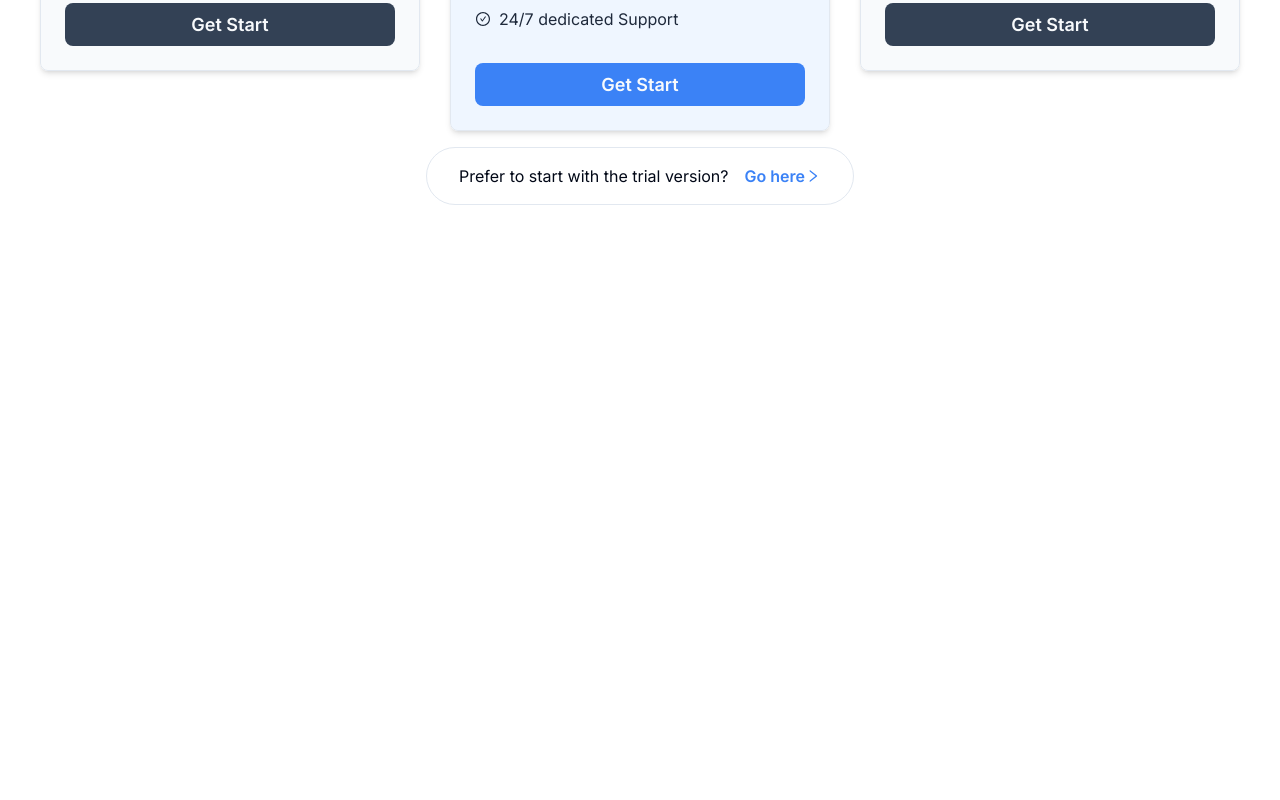
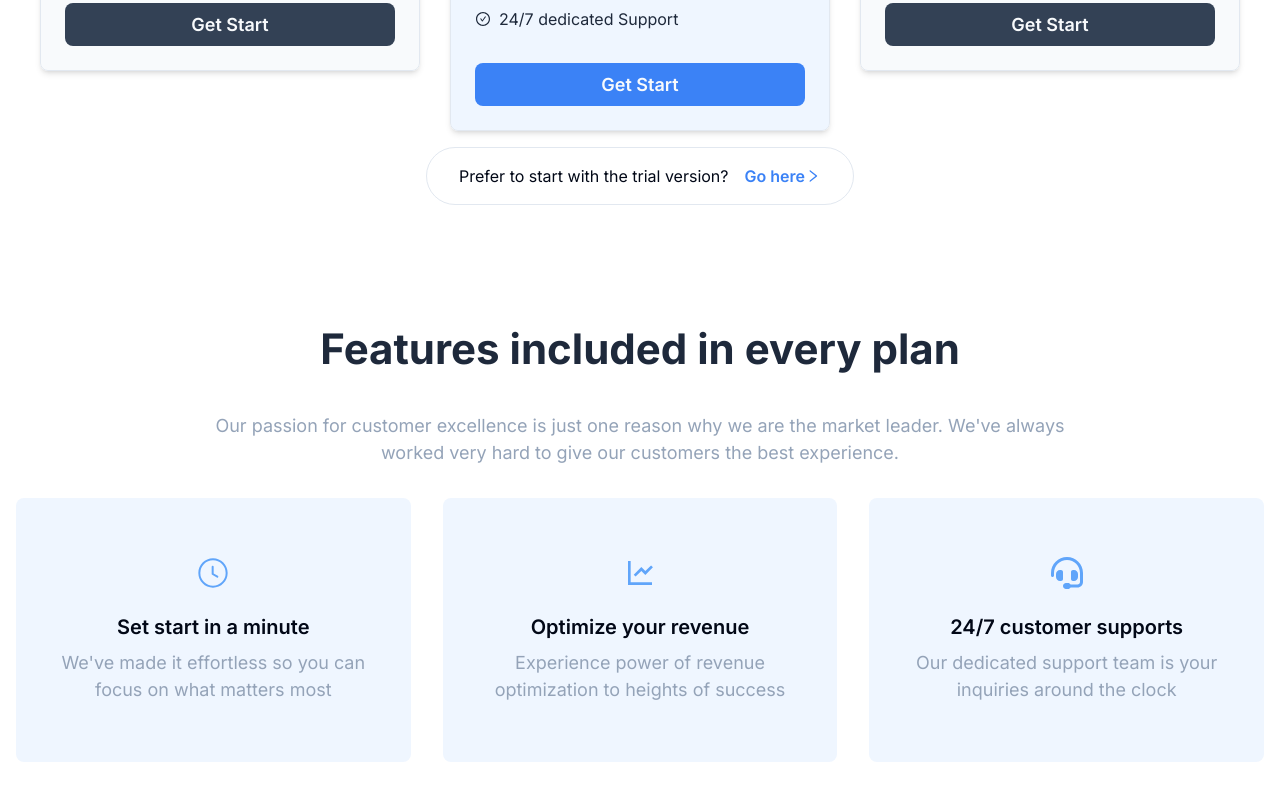
Before and after one commit to Toufiquer/manager-webApp, a Next.js app: page /pricing in a window 1280 px wide. Shown: the part 1153-1953 px from the top of the page. Before the commit the page ends 1406 px from the top, so only its background shows below. Built offline with nearby package versions, Linux system fonts and the light colour scheme.

Commit message:
Features Included

```diff
--- /dev/null
+++ b/src/app/pricing/features-included.tsx
@@ -0,0 +1,69 @@
+/*
+|-----------------------------------------
+| setting up FeaturesIncluded for the App
+| @author: Toufiquer Rahman<toufiquer.0@gmail.com>
+| @copyright: Toufiquer, May, 2024
+|-----------------------------------------
+*/
+
+import { FaHeadset } from "react-icons/fa6";
+import { GoClock } from "react-icons/go";
+import { RiLineChartLine } from "react-icons/ri";
+
+const FeaturesIncluded = () => {
+  return (
+    <main className="max-w-7xl mx-auto p-4">
+      <div className="flex flex-col items-center justify-center my-12">
+        <h2 className="font-bold text-[42px] text-slate-800">
+          Features included in every plan
+        </h2>
+        <div className="font-normal text-[18px] max-w-4xl text-slate-400 text-center py-8">
+          Our passion for customer excellence is just one reason why we are the
+          market leader. We've always worked very hard to give our customers the
+          best experience.
+        </div>
+        <div className="w-full grid grid-cols-1 md:grid-cols-3 items-center justify-center gap-8">
+          {[
+            {
+              id: 1,
+              title: "Set start in a minute",
+              description:
+                "We've made it effortless so you can focus on what matters most",
+              icon: <GoClock className="w-8 h-8 text-blue-400" />,
+            },
+            {
+              id: 2,
+              title: "Optimize your revenue",
+              description:
+                "Experience power of revenue optimization to heights of success",
+              icon: <RiLineChartLine className="w-8 h-8 text-blue-400" />,
+            },
+            {
+              id: 3,
+              title: "24/7 customer supports",
+              description:
+                "Our dedicated support team is your inquiries around the clock",
+              icon: <FaHeadset className="w-8 h-8 text-blue-400" />,
+            },
+          ].map((curr) => (
+            <div
+              key={curr.id}
+              className="bg-blue-50 border-blue-100 rounded-lg p-8"
+            >
+              <div className="w-full h-[200px] flex flex-col items-center justify-center">
+                {curr.icon}
+                <div className="text-xl font-semibold pt-6 pb-2">
+                  {curr.title}
+                </div>
+                <p className="font-normal text-[18px] text-slate-400 text-center">
+                  {curr.description}
+                </p>
+              </div>
+            </div>
+          ))}
+        </div>
+      </div>
+    </main>
+  );
+};
+export default FeaturesIncluded;
--- a/src/app/pricing/page.tsx
+++ b/src/app/pricing/page.tsx
@@ -11,13 +11,14 @@ import Enterprise from "./enterprise";
 import Header from "./header";
 import PicThePlan from "./pic-the-plan";
 import PricingCard from "./pricing-card";
+import FeaturesIncluded from "./features-included";
 
 const Page = () => {
   return (
     <main>
       <Header />
       <PricingCard />
-      {/* <Enterprise /> */}
+      <FeaturesIncluded />
       {/* <PicThePlan /> */}
       {/* <div className="mx-auto max-w-[960px] px-2">
         <h2 className="mb-6 text-center text-[calc(1.33rem_+_.85vw)] font-[800]">
```
